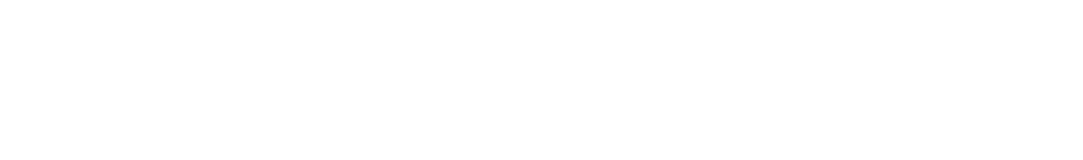
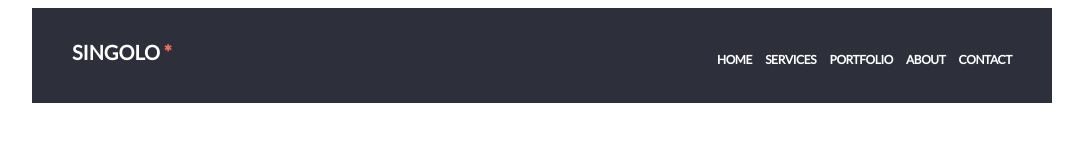
Before and after one commit to ilia78568/-layout, a plain HTML site: page index.html in a window 1280 px wide. Shown: the whole page, without its empty margins (98-1181 px from the left). Drawn offline with Linux system fonts and the light colour scheme.

Commit message:
feat: add header

```diff
--- a/index.html
+++ b/index.html
@@ -6,7 +6,18 @@
     <link rel="stylesheet" href="style.css">
     <title>Layout</title>
 </head>
-<body>
+<body class="body">
+    <header class="header">
+        <div class="header__menu"></div>
+        <div class="header__text"> <h1 >SINGOLO <span class="header__text_red">*</span></h1></div>
 
+       <nav class="header__nav"><ul class="header__ul">
+           <li><a href="">HOME</a></li>
+           <li><a href="">SERVICES</a></li>
+           <li><a href="">PORTFOLIO</a></li>
+           <li><a href="">ABOUT</a></li>
+           <li><a href="">CONTACT</a></li>
+       </ul></nav>
+    </header>
 </body>
 </html>
--- a/style.scss
+++ b/style.scss
@@ -0,0 +1,93 @@
+// * {
+//     margin: 0;
+// }
+$color-selected-link :  #F06C64;
+$color-background-black: #2D303A;
+
+$media-tablet: 768px;
+$media-mobile: 375px;
+$media-header: 550px;
+@font-face {
+    font-family: 'Lato';
+    src: url('./assets/fonts/Lato-Regular.ttf');
+  }
+
+.body {
+    display: flex;
+    justify-content: center;
+}
+
+.header {
+    &__div {
+        width: 100%;
+    }
+    max-width: 1020px;
+    height: 95px;
+    background: $color-background-black;
+    width: 100%;
+    display: flex;
+    justify-content: space-between;
+    @media (max-width: $media-header)  {
+       align-items: center;
+        justify-content: center;
+
+}
+    &__nav {
+        width:375px;
+        height: 14px;
+        @media (max-width: $media-header)  {
+            display: none;
+        }
+    }
+    &__menu {
+        width: 20px;
+        height: 20px;
+        background: rgb(110, 86, 86);
+        display: none;
+        @media (max-width: $media-header) {
+            display: inline-block;
+            position: absolute;
+            left: 39px;
+        }
+    }
+
+    &__text h1{
+
+        font-family: 'Lato';
+font-style: normal;
+font-weight: bold;
+font-size: 20px;
+line-height: 30px;
+
+
+color: #FFFFFF;
+margin: 29px 0 41px 40px;
+    }
+    &__text {
+        &_red {
+            color: $color-selected-link;
+        }
+    }
+    &__ul {
+        list-style-type: none;
+        display: flex;
+        justify-content: space-between;
+        margin: 42px 40px 39px 0;
+
+    }
+    &__ul li a{
+        font-family: 'Lato';
+font-style: normal;
+font-weight: bold;
+font-size: 12px;
+line-height: 14px;
+text-align: right;
+letter-spacing: -0.035em;
+text-decoration: none;
+color: #FFFFFF;
+        &:hover {
+            color: $color-selected-link;
+        }
+    }
+
+}
```
Also changed, not shown: assets/fonts/Lato-Regular.ttf (added), style.css, 1 other file.
